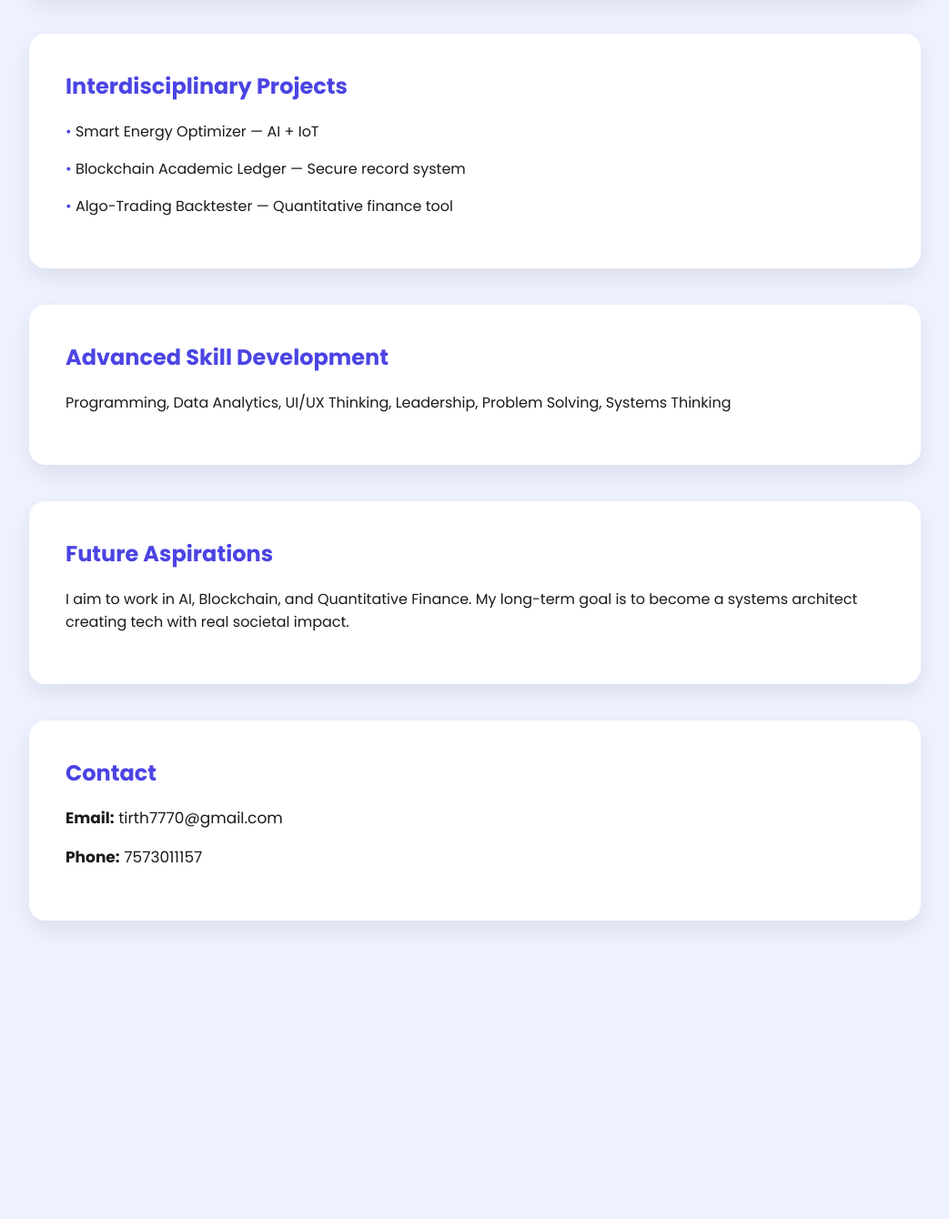
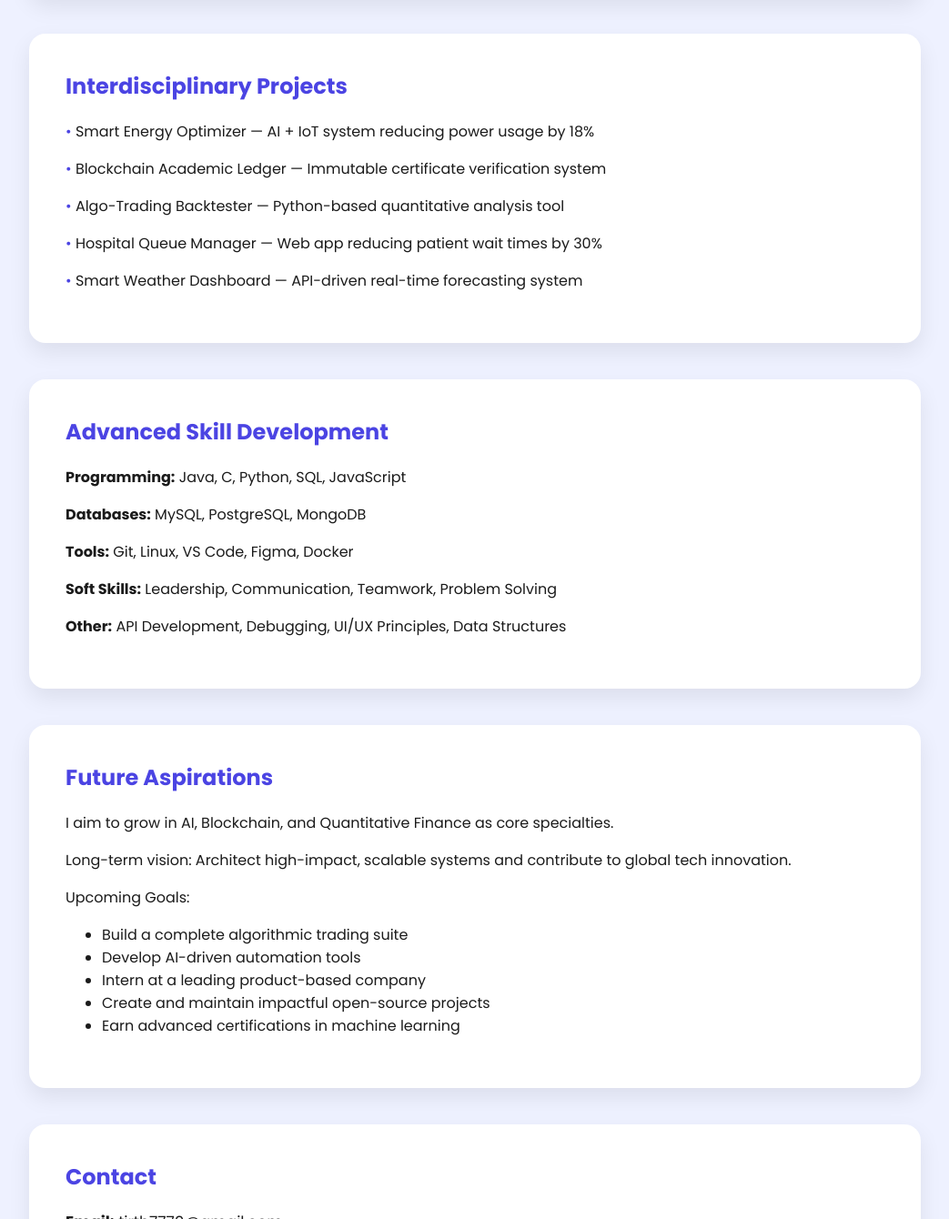
Before and after one commit to Tirth5105/Tirth5105.github.io, a plain HTML site: page index.html in a window 1280 px wide. Shown: the part 1185-2525 px from the top of the page at 91% size, without its empty margins (118-1161 px from the left). Before the commit the page ends 2237 px from the top, so only its background shows below. Drawn offline with Linux system fonts and the light colour scheme.

Commit message:
Update index.html

```diff
--- a/index.html
+++ b/index.html
@@ -162,22 +162,37 @@
 <section id="projects">
   <h2>Interdisciplinary Projects</h2>
   <div class="project-list">
-    <p>Smart Energy Optimizer — AI + IoT</p>
-    <p>Blockchain Academic Ledger — Secure record system</p>
-    <p>Algo-Trading Backtester — Quantitative finance tool</p>
+    <p>Smart Energy Optimizer — AI + IoT system reducing power usage by 18%</p>
+    <p>Blockchain Academic Ledger — Immutable certificate verification system</p>
+    <p>Algo-Trading Backtester — Python-based quantitative analysis tool</p>
+    <p>Hospital Queue Manager — Web app reducing patient wait times by 30%</p>
+    <p>Smart Weather Dashboard — API-driven real-time forecasting system</p>
   </div>
 </section>
 
 <!-- SKILLS -->
 <section id="skills">
   <h2>Advanced Skill Development</h2>
-  <p>Programming, Data Analytics, UI/UX Thinking, Leadership, Problem Solving, Systems Thinking</p>
+  <p><strong>Programming:</strong> Java, C, Python, SQL, JavaScript</p>
+  <p><strong>Databases:</strong> MySQL, PostgreSQL, MongoDB</p>
+  <p><strong>Tools:</strong> Git, Linux, VS Code, Figma, Docker</p>
+  <p><strong>Soft Skills:</strong> Leadership, Communication, Teamwork, Problem Solving</p>
+  <p><strong>Other:</strong> API Development, Debugging, UI/UX Principles, Data Structures</p>
 </section>
 
 <!-- FUTURE -->
 <section id="future">
   <h2>Future Aspirations</h2>
-  <p>I aim to work in AI, Blockchain, and Quantitative Finance. My long-term goal is to become a systems architect creating tech with real societal impact.</p>
+  <p>I aim to grow in AI, Blockchain, and Quantitative Finance as core specialties.</p>
+  <p>Long-term vision: Architect high-impact, scalable systems and contribute to global tech innovation.</p>
+  <p>Upcoming Goals:</p>
+  <ul>
+    <li>Build a complete algorithmic trading suite</li>
+    <li>Develop AI-driven automation tools</li>
+    <li>Intern at a leading product-based company</li>
+    <li>Create and maintain impactful open-source projects</li>
+    <li>Earn advanced certifications in machine learning</li>
+  </ul>
 </section>
 
 <!-- CONTACT -->
```
